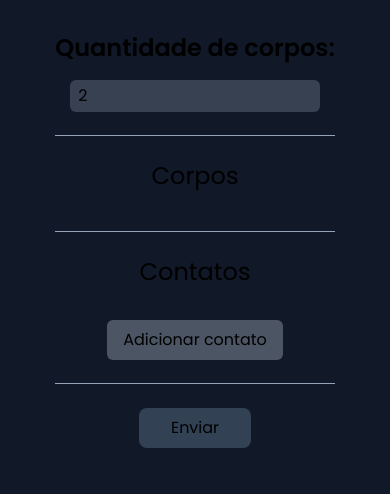
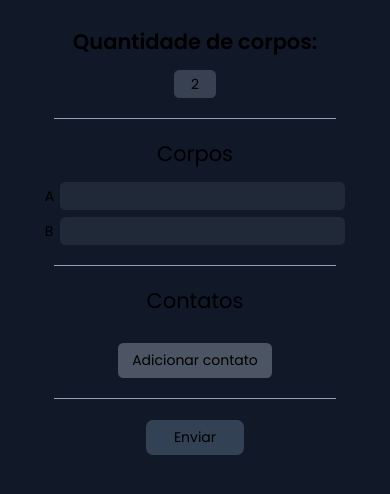
Before and after one commit to Alphka/Contact-Electrification, a Next.js app: page / in a window 390 px wide. Shown: the top 494 px of the page. Built offline with nearby package versions, Linux system fonts and the light colour scheme.

Commit message:
Bug fixes and layout improvements

```diff
--- a/src/app/globals.scss
+++ b/src/app/globals.scss
@@ -1,6 +1,19 @@
 @tailwind base;
 @tailwind components;
 @tailwind utilities;
+
+*{
+	outline: none;
+	-webkit-tap-highlight-color: transparent;
+}
+
+html{
+	font-size: 16px;
+}
+
+body{
+	min-height: 100vh;
+}
 
 input[type="number"]::-webkit-inner-spin-button{
 	-webkit-appearance: none;
@@ -14,3 +27,31 @@ input::placeholder{
 input:focus::placeholder{
 	visibility: hidden;
 }
+
+main > section{
+	@apply relative flex flex-col items-center gap-4 w-full mb-4;
+}
+
+.divisor{
+	&::after{
+		@apply bg-slate-400 absolute -bottom-6 w-3/4 h-px;
+
+		content: "";
+
+		@media (max-width: 300px){
+			@apply w-11/12;
+		}
+	}
+}
+
+@media (max-width: 500px){
+	html{
+		font-size: 14px;
+	}
+}
+
+@media (max-width: 280px){
+	html{
+		font-size: 12px;
+	}
+}
--- a/src/app/layout.tsx
+++ b/src/app/layout.tsx
@@ -12,10 +12,13 @@ const poppins = Poppins({
 const title = "Contact Eletrification"
 const description = title
 
+const metadataBase = new URL(process.env.VERCEL_URL ? `https://${process.env.VERCEL_URL}` : "https://contact-electrification.vercel.app")
+
 export const metadata: Metadata = {
 	title,
 	description,
-	themeColor: "#0D0D0D",
+	metadataBase,
+	themeColor: "#111827",
 	openGraph: {
 		title,
 		description,
@@ -23,8 +26,8 @@ export const metadata: Metadata = {
 		locale: "pt_BR"
 	},
 	icons: [
-		{ rel: "icon", type: "image/png", sizes: "32x32", url: "/favicon.png" },
-		{ rel: "icon", type: "image/svg+xml", sizes: "any", url: "/favicon.svg" }
+		{ rel: "icon", type: "image/png", sizes: "32x32", url: new URL("/favicon.png", metadataBase) },
+		{ rel: "icon", type: "image/svg+xml", sizes: "any", url: new URL("/favicon.svg", metadataBase) }
 	],
 	other: {
 		"darkreader-lock": "true"
--- a/src/app/page.tsx
+++ b/src/app/page.tsx
@@ -1,10 +1,14 @@
 "use client"
 
-import { useCallback, useState } from "react"
+import { useCallback, useEffect, useRef, useState } from "react"
 import Corpos from "../controllers/Corpos"
 
 export default function Home(){
-	const [corpos, setCorpos] = useState(0)
+	const defaultCorpos = 2
+
+	const quantityRef = useRef<HTMLInputElement>(null)
+
+	const [corpos, setCorpos] = useState(defaultCorpos)
 
 	const handleInput = useCallback<React.ChangeEventHandler<HTMLInputElement>>(event => {
 		const { currentTarget: input } = event
@@ -19,18 +23,23 @@ export default function Home(){
 		setCorpos(Number(input.value))
 	}, [corpos])
 
-	const handleInputScroll = useCallback<React.WheelEventHandler<HTMLInputElement>>(event => {
-		const { currentTarget: input } = event
+	useEffect(() => {
+		const input = quantityRef.current
 
-		if(document.activeElement === input){
-			event.nativeEvent.stopPropagation()
-			event.nativeEvent.preventDefault()
+		if(input){
+			input.onwheel = event => {
+				if(input === document.activeElement) event.stopPropagation()
+			}
+
+			return () => {
+				input.onwheel = null
+			}
 		}
-	}, [document.activeElement])
+	}, [quantityRef.current])
 
 	return (
 		<main className="flex flex-col items-center gap-8 py-8 px-2 sm:px-4">
-			<section className="relative flex flex-col items-center gap-4 w-full mb-4 after:absolute after:-bottom-6 after:bg-slate-400 after:w-3/4 after:h-px">
+			<section className="divisor">
 				<header>
 					<h2 className="text-center text-2xl font-bold">
 						<label htmlFor="quantity">Quantidade de corpos:</label>
@@ -40,18 +49,18 @@ export default function Home(){
 				<input
 					type="number"
 					id="quantity"
-					className="block bg-gray-700 rounded-md py-1 px-2 w-2/3 max-w-xl sm:min-w-min"
-					defaultValue={2}
+					className="block bg-gray-700 rounded-md py-1 px-2 w-12 text-center max-w-xl sm:min-w-min"
+					defaultValue={defaultCorpos}
 					min={2}
 					max={26}
 					step={1}
 					onInput={handleInput}
 					onChange={handleInput}
-					onWheel={handleInputScroll}
+					ref={quantityRef}
 					required />
 			</section>
 
-			<section className="relative flex flex-col items-center gap-4 w-full mb-4 after:absolute after:-bottom-6 after:bg-slate-400 after:w-3/4 after:h-px">
+			<section className="divisor">
 				<header>
 					<h2 className="text-center text-2xl">Corpos</h2>
 				</header>
@@ -59,7 +68,7 @@ export default function Home(){
 				<Corpos {...{ corpos }} />
 			</section>
 
-			<section className="relative flex flex-col items-center gap-4 w-full mb-4 after:absolute after:-bottom-6 after:bg-slate-400 after:w-3/4 after:h-px">
+			<section className="divisor">
 				<header>
 					<h2 className="text-center text-2xl">Contatos</h2>
 				</header>
--- a/src/controllers/Corpos.tsx
+++ b/src/controllers/Corpos.tsx
@@ -17,20 +17,24 @@ const Corpo = memo(({ index }: { index: number }) => {
 
 	return (
 		<li>
-			<label>
-				<span>{letter.toUpperCase()}</span>
-				<input type="text" name={letter} onKeyPress={handleKeyPress} />
+			<label className="flex items-center justify-between gap-1">
+				<span className="w-3.5">{letter.toUpperCase()}</span>
+				<input className="block bg-gray-800 rounded-md py-1 px-2 max-[300px]:w-full w-50 sm:w-60" type="text" name={letter} onKeyPress={handleKeyPress} />
 			</label>
 		</li>
 	)
 })
 
 export default function Corpos({ corpos }: CorposProps){
+	const children = new Array<JSX.Element>
+
+	for(let i = 0; i !== corpos; i++){
+		children.push(<Corpo index={i} key={i} />)
+	}
+
 	return (
-		<ul>
-			{Array.from(new Array(corpos), (_, index) => (
-				<Corpo index={index} key={index} />
-			))}
+		<ul className="flex flex-col gap-2 px-4">
+			{children}
 		</ul>
 	)
 }
```
Also changed, not shown: package.json (+6 -6 lines), src/typings/index.d.ts (added, +12 -0 lines), 1 other file (tests, documents, lock files or other folders).
